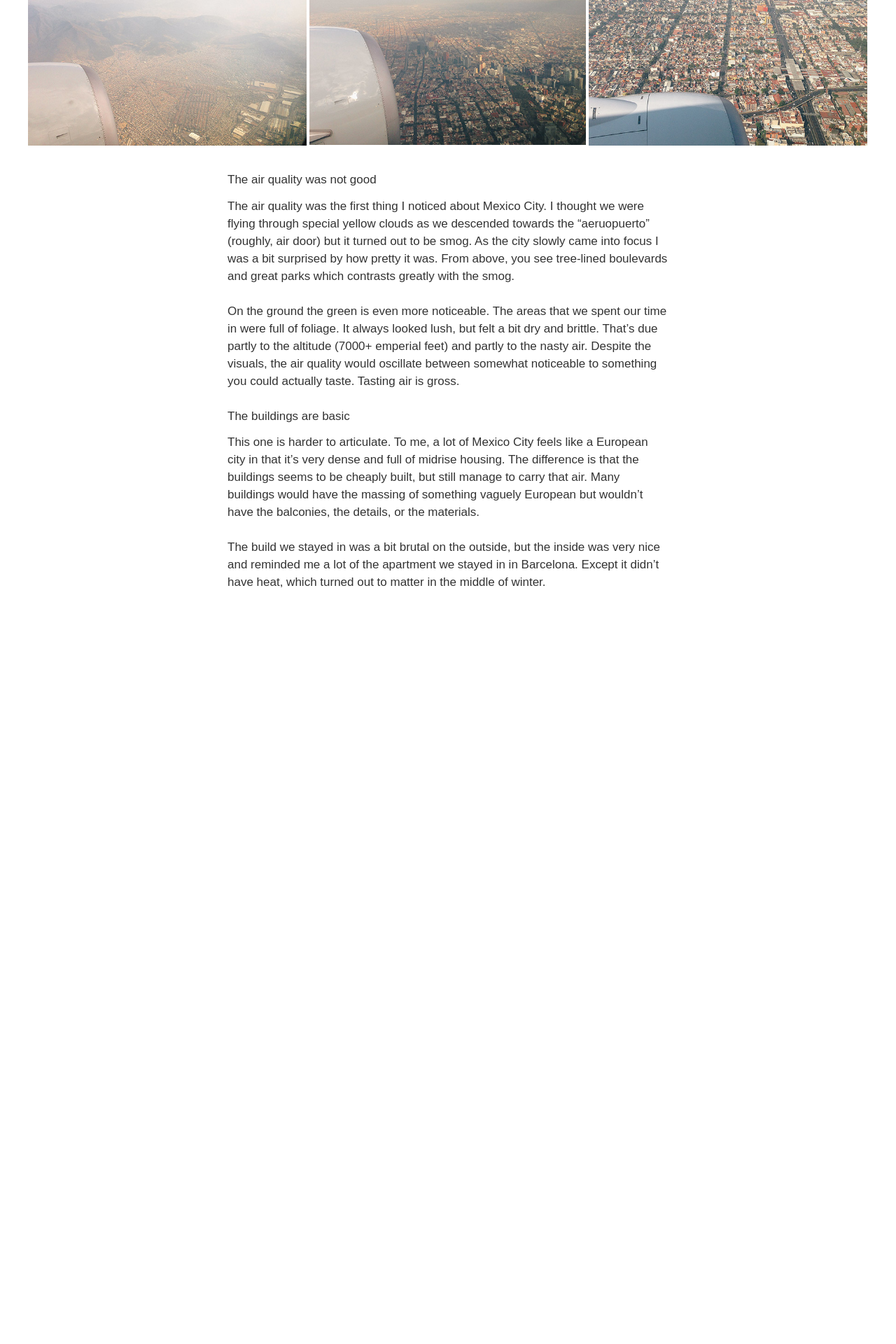
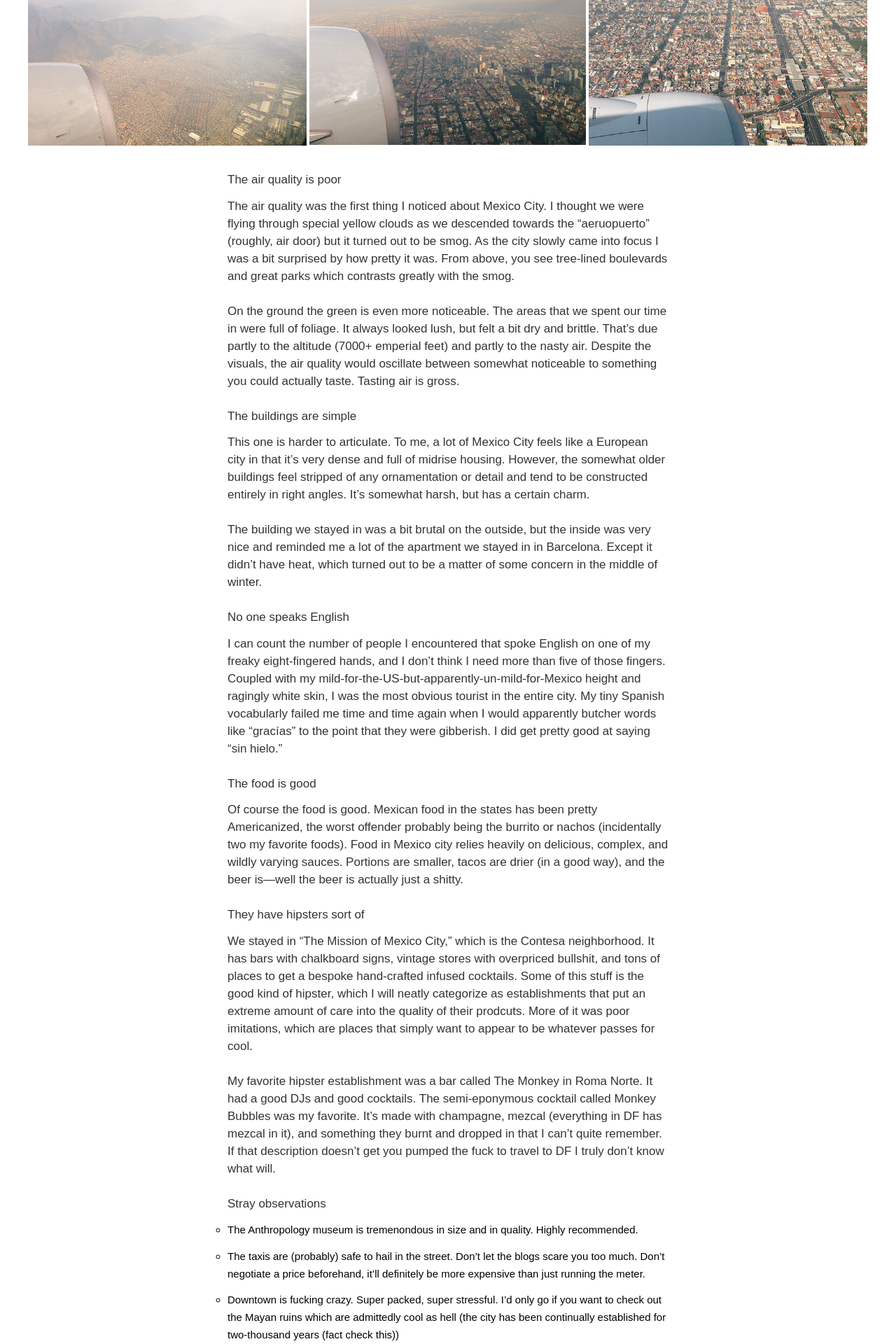
Before and after one commit to joshuajenkins/joshuajenkins.github.io, a Jekyll site: the page built from _posts/2014-04-20-backlog-1-mexico-df.markdown, in a window 1280 px wide. Shown: the part 553-2473 px from the top of the page at 70% size. Built offline with Jekyll 4.4.1, drawn with Linux system fonts in a browser that asks for light colours; some web fonts are replaced; before the commit the page ends 1622 px from its top, so only the background shows below that; some of the changed text lies outside the part shown.

Commit message:
DF updates

```diff
--- a/_posts/2014-04-20-backlog-1-mexico-df.markdown
+++ b/_posts/2014-04-20-backlog-1-mexico-df.markdown
@@ -13,12 +13,31 @@ I traveled to Mexico City in December 2013 for six nights. I'm still getting a f
 ![Flying over Mexico, D.F.](/img/df/01-03-s.jpg "Flying over DF")
 {: .images .images-3x1}
 
-### The air quality was not good
+### The air quality is poor
 The air quality was the first thing I noticed about Mexico City. I thought we were flying through special yellow clouds as we descended towards the "aeruopuerto" (roughly, air door) but it turned out to be smog. As the city slowly came into focus I was a bit surprised by how pretty it was. From above, you see tree-lined boulevards and great parks which contrasts greatly with the smog.
 
 On the ground the green is even more noticeable. The areas that we spent our time in were full of foliage. It always looked lush, but felt a bit dry and brittle. That's due partly to the altitude (7000+ emperial feet) and partly to the nasty air. Despite the visuals, the air quality would oscillate between somewhat noticeable to something you could actually taste. Tasting air is gross.
 
-### The buildings are basic
-This one is harder to articulate. To me, a lot of Mexico City feels like a European city in that it's very dense and full of midrise housing. The difference is that the buildings seems to be cheaply built, but still manage to carry that air. Many buildings would have the massing of something vaguely European but wouldn't have the balconies, the details, or the materials.
+### The buildings are simple
+This one is harder to articulate. To me, a lot of Mexico City feels like a European city in that it's very dense and full of midrise housing. However, the somewhat older buildings feel stripped of any ornamentation or detail and tend to be constructed entirely in right angles. It's somewhat harsh, but has a certain charm.
 
-The build we stayed in was a bit brutal on the outside, but the inside was very nice and reminded me a lot of the apartment we stayed in in Barcelona. Except it didn't have heat, which turned out to matter in the middle of winter.
+The building we stayed in was a bit brutal on the outside, but the inside was very nice and reminded me a lot of the apartment we stayed in in Barcelona. Except it didn't have heat, which turned out to be a matter of some concern in the middle of winter.
+
+### No one speaks English
+I can count the number of people I encountered that spoke English on one of my freaky eight-fingered hands, and I don't think I need more than five of those fingers. Coupled with my mild-for-the-US-but-apparently-un-mild-for-Mexico height and ragingly white skin, I was the most obvious tourist in the entire city. My tiny Spanish vocabularly failed me time and time again when I would apparently butcher words like "gracías" to the point that they were gibberish. I did get pretty good at saying "sin hielo."
+
+### The food is good
+Of course the food is good. Mexican food in the states has been pretty Americanized, the worst offender probably being the burrito or nachos (incidentally two my favorite foods). Food in Mexico city relies heavily on delicious, complex, and wildly varying sauces. Portions are smaller, tacos are drier (in a good way), and the beer is---well the beer is actually just a shitty.
+
+### They have hipsters sort of
+We stayed in "The Mission of Mexico City," which is the Contesa neighborhood. It has bars with chalkboard signs, vintage stores with overpriced bullshit, and tons of places to get a bespoke hand-crafted infused cocktails. Some of this stuff is the good kind of hipster, which I will neatly categorize as establishments that put an extreme amount of care into the quality of their prodcuts. More of it was poor imitations, which are places that simply want to appear to be whatever passes for cool.
+
+My favorite hipster establishment was a bar called The Monkey in Roma Norte. It had a good DJs and good cocktails. The semi-eponymous cocktail called Monkey Bubbles was my favorite. It's made with champagne, mezcal (everything in DF has mezcal in it), and something they burnt and dropped in that I can't quite remember. If that description doesn't get you pumped the fuck to travel to DF I truly don't know what will.
+
+### Stray observations
+- The Anthropology museum is tremenondous in size and in quality. Highly recommended.
+- The taxis are (probably) safe to hail in the street. Don't let the blogs scare you too much. Don't negotiate a price beforehand, it'll definitely be more expensive than just running the meter.
+- Downtown is fucking crazy. Super packed, super stressful. I'd only go if you want to check out the Mayan ruins which are admittedly cool as hell (the city has been continually established for two-thousand years (fact check this))
+- La Casa Azul, a museum celebrating Frida Kahlo in her former home is powerful and enlightening.
+- Al pastor tacos are a must, knucklehead.
+- Stay in one of Chimi's Airbnbs. He is great.
```
Also changed, not shown: src/scss/main.scss (+16 -0 lines), css/main.css.
